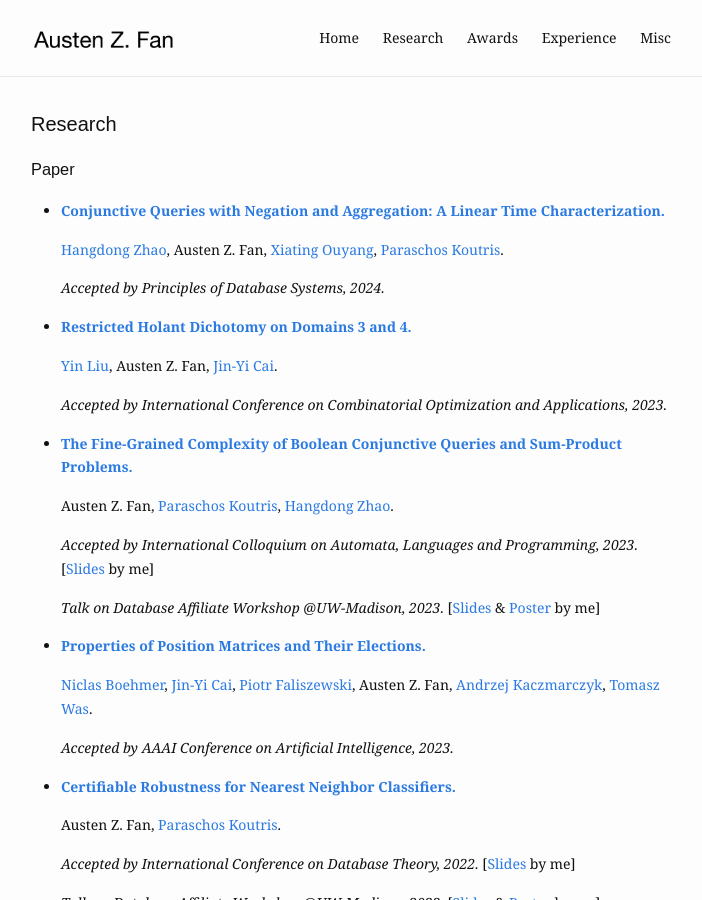
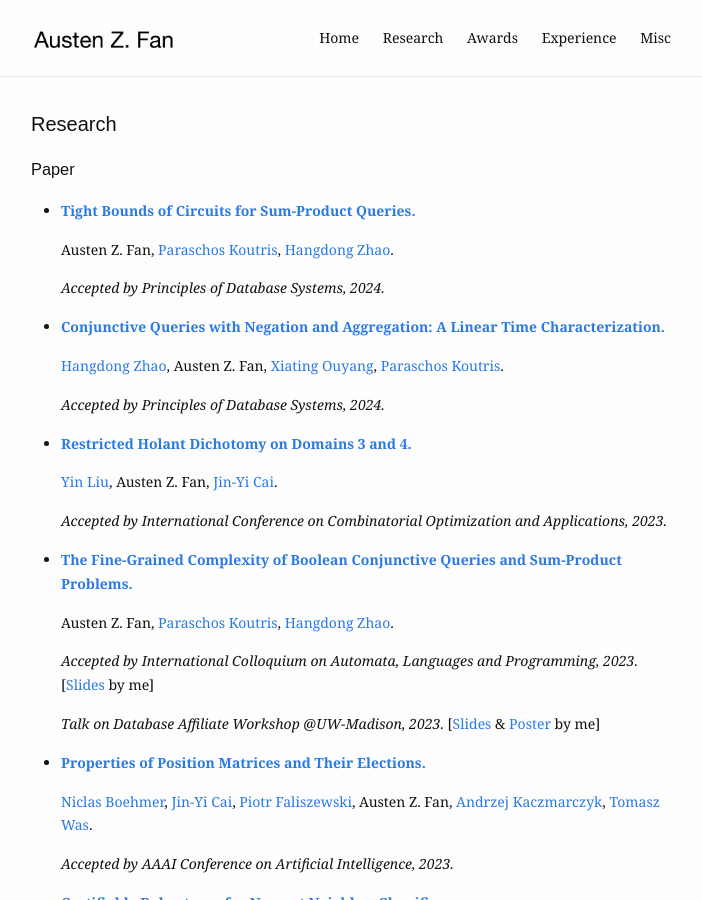
Before and after one commit to Austen-Z-Fan/Austen-Z-Fan.github.io, a Jekyll site: the page built from research.md, in a window 1280 px wide and 900 px high. Shown: the whole window, without its empty margins (289-991 px from the left). Built offline with Jekyll 4.4.1, drawn with Linux system fonts in a browser that asks for light colours.

Commit message:
Update research.md

```diff
--- a/research.md
+++ b/research.md
@@ -5,6 +5,12 @@ slug: /research
 ---
 
 ### Paper
+* [**Tight Bounds of Circuits for Sum-Product Queries.**]()
+
+  Austen Z. Fan, [Paraschos Koutris](https://pages.cs.wisc.edu/~paris/), [Hangdong Zhao](https://pages.cs.wisc.edu/~hangdong/).
+
+  *Accepted by Principles of Database Systems, 2024.*
+
 * [**Conjunctive Queries with Negation and Aggregation: A Linear Time Characterization.**](https://arxiv.org/abs/2310.05385)
 
   [Hangdong Zhao](https://pages.cs.wisc.edu/~hangdong/), Austen Z. Fan, [Xiating Ouyang](https://pages.cs.wisc.edu/~xouyang/), [Paraschos Koutris](https://pages.cs.wisc.edu/~paris/).
```
